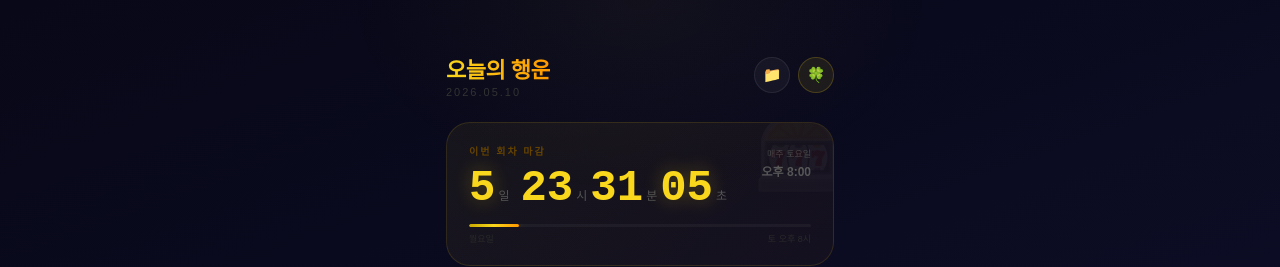
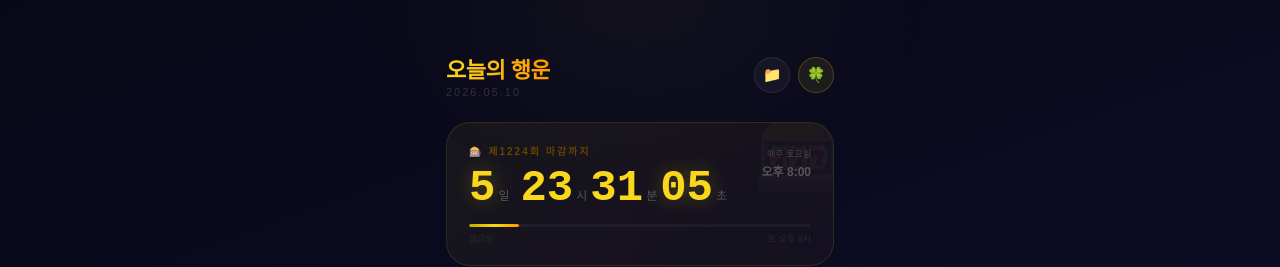
Before and after one commit to bwh1004-dotcom/lotto-today, a React (Vite) app in the folder lotto-app/: page / in a window 1280 px wide. Both pictures are taken after a click on the button "건너뛰기". Shown: the top 267 px of the page. Built offline with nearby package versions, Linux system fonts and the light colour scheme.

Commit message:
Add files via upload

```diff
--- a/lotto-app/src/App.jsx
+++ b/lotto-app/src/App.jsx
@@ -3383,6 +3383,9 @@ function getLottoCD(){
   const d=s-n;
   const weekMs=7*24*60*60*1000;
   const elapsed=weekMs-d;
+  // 회차 계산 (1회차: 2002년 12월 7일) - 다음 추첨 회차
+  const firstDraw=new Date('2002-12-07');
+  const drwNo=Math.floor((n-firstDraw)/weekMs)+2;
   return{
     days:Math.floor(d/86400000),
     hours:Math.floor((d%86400000)/3600000),
@@ -3390,6 +3393,7 @@ function getLottoCD(){
     secs:Math.floor((d%60000)/1000),
     pct:Math.max(0,Math.min(100,(elapsed/weekMs)*100)),
     urgent:d<3600000,vurgent:d<600000,
+    drwNo,
   };
 }
 
@@ -3684,7 +3688,7 @@ export default function App(){
           <div style={{display:"flex",justifyContent:"space-between",alignItems:"flex-start",marginBottom:14}}>
             <div>
               <div style={{fontSize:10,color:cd.urgent?"#ff7070":"#664400",fontWeight:700,letterSpacing:2,marginBottom:8}}>
-                이번 회차 마감
+                🎰 제{cd.drwNo}회 마감까지
               </div>
               <div style={{display:"flex",alignItems:"baseline",gap:3}}>
                 {cd.days>0&&(<>
```
